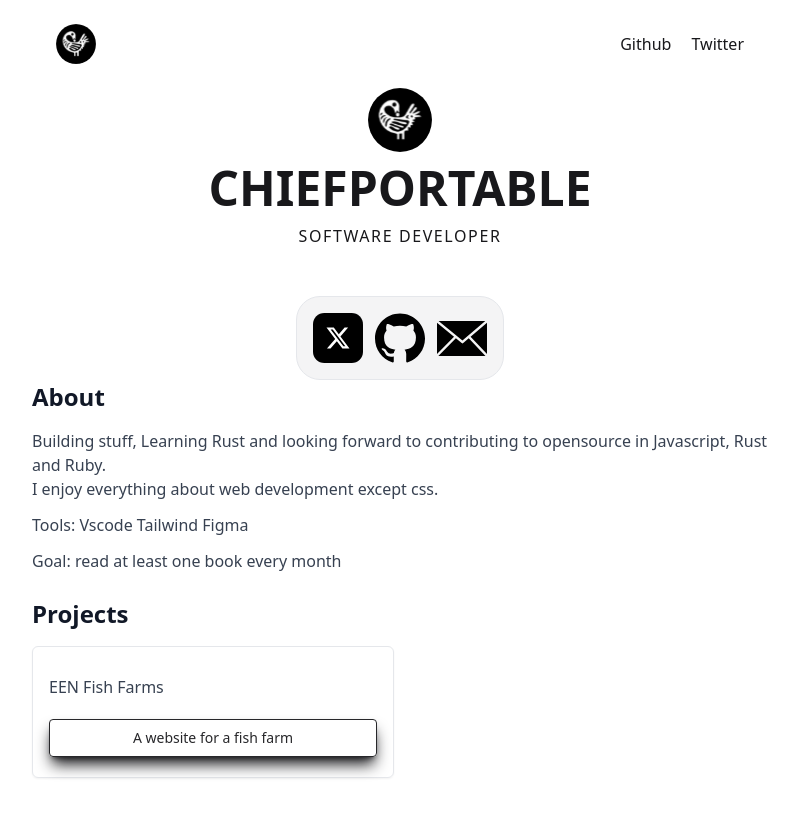
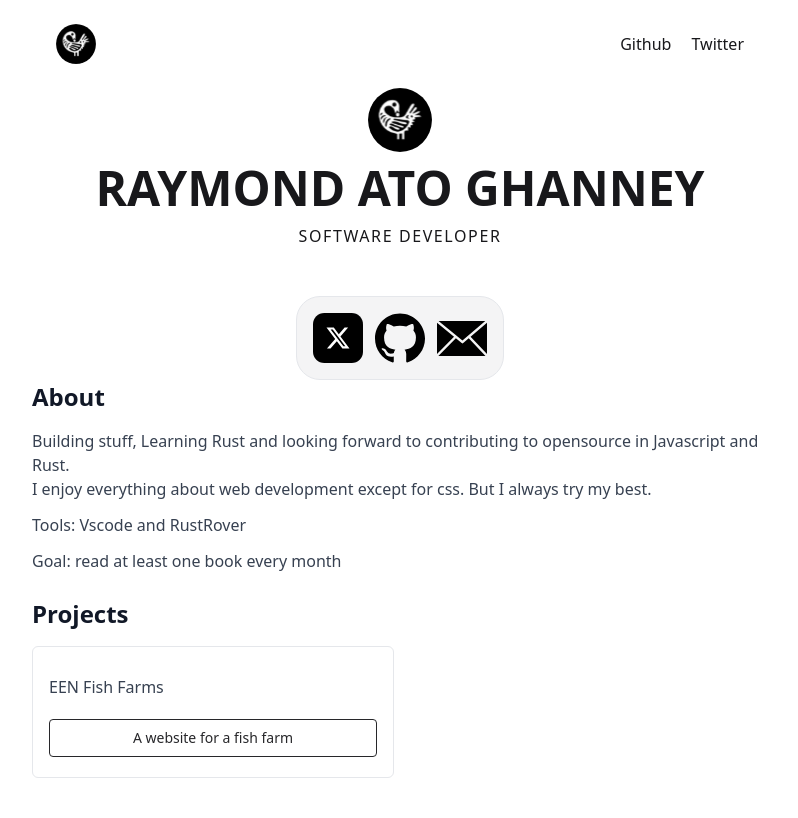
Before and after one commit to at-o/at-o.github.io, a Jekyll site: the page built from index.html, in a window 1280 px wide. Shown: the top 818 px of the page, without its empty margins (240-1038 px from the left). Built offline with Jekyll 4.4.1, drawn with Linux system fonts in a browser that asks for light colours; nearby versions of some CDN libraries.

Commit message:
descriptions on author changed

```diff
--- a/index.html
+++ b/index.html
@@ -6,7 +6,12 @@ layout: default
     <nav class="flex justify-between items-center p-6">
         <div>
             <a href="/">
-        <img src="assets/sankofa.svg" alt="logo" width="40" height="33" />
+                <img
+                    src="assets/sankofa.svg"
+                    alt="logo"
+                    width="40"
+                    height="33"
+                />
             </a>
         </div>
         <div class="space-x-4">
@@ -17,10 +22,16 @@ layout: default
 
     <div class="mb-12 text-center">
         <div>
-      <img class="w-auto h-16 mx-auto" src="assets/sankofa.svg" alt="logo" />
+            <img
+                class="w-auto h-16 mx-auto"
+                src="assets/sankofa.svg"
+                alt="logo"
+            />
         </div>
         <div>
-      <h1 class="text-5xl font-bold leading-normal uppercase">ChiefPortable</h1>
+            <h1 class="text-5xl font-bold leading-normal uppercase">
+                Raymond Ato Ghanney
+            </h1>
             <p class="tracking-widest uppercase">Software Developer</p>
         </div>
     </div>
@@ -35,31 +46,42 @@ layout: default
             ><img src="/assets/github.svg" alt="twitter logo" width="50"
         /></a>
         <a href="mailto:kwamea236@protonmail.com"
-      ><img src="/assets/mail.svg" class="mt-2" alt="twitter logo" width="50"
+            ><img
+                src="/assets/mail.svg"
+                class="mt-2"
+                alt="twitter logo"
+                width="50"
         /></a>
     </div>
 
     <section class="mb-6 text-gray-700">
-    <h2 class="text-2xl text-gray-900 font-bold mb-4 leading-snug">About</h2>
+        <h2 class="text-2xl text-gray-900 font-bold mb-4 leading-snug">
+            About
+        </h2>
         <p>
             Building stuff, Learning Rust and looking forward to contributing to
-      opensource in Javascript, Rust and Ruby.
+            opensource in Javascript and Rust.
             <br />
-      I enjoy everything about web development except css.
+            I enjoy everything about web development except for css. But I
+            always try my best.
         </p>
-    <p class="my-3">Tools: Vscode Tailwind Figma</p>
+        <p class="my-3">Tools: Vscode and RustRover</p>
         <p>Goal: read at least one book every month</p>
     </section>
 
     <section class="mb-20 text-gray-700">
-    <h2 class="text-2xl text-gray-900 font-bold mb-4 leading-snug">Projects</h2>
+        <h2 class="text-2xl text-gray-900 font-bold mb-4 leading-snug">
+            Projects
+        </h2>
 
         <div class="grid grid-cols-1 gap-3 sm:grid-cols-2">
-      <article class="group shadow-sm rounded-md border py-5 px-4 pt-2">
-        <a href="https://eenfishfarms.com">
-          <h3 class="w-fit my-5 group-hover:text-main">EEN Fish Farms</h3>
+            <article class="group rounded-md border py-5 px-4 pt-2">
+                <a href="https://eenfishfarms.com" target="_blank">
+                    <h3 class="w-fit my-5 group-hover:text-main">
+                        EEN Fish Farms
+                    </h3>
                     <p
-            class="text-sm text-zinc-800 shadow-lg shadow-zinc-900 px-6 py-2 border border-zinc-800 text-center rounded"
+                        class="text-sm text-zinc-800 px-6 py-2 border border-zinc-800 text-center rounded"
                     >
                         A website for a fish farm
                     </p>
```
Lines whose indentation alone changed are shown as unchanged.
